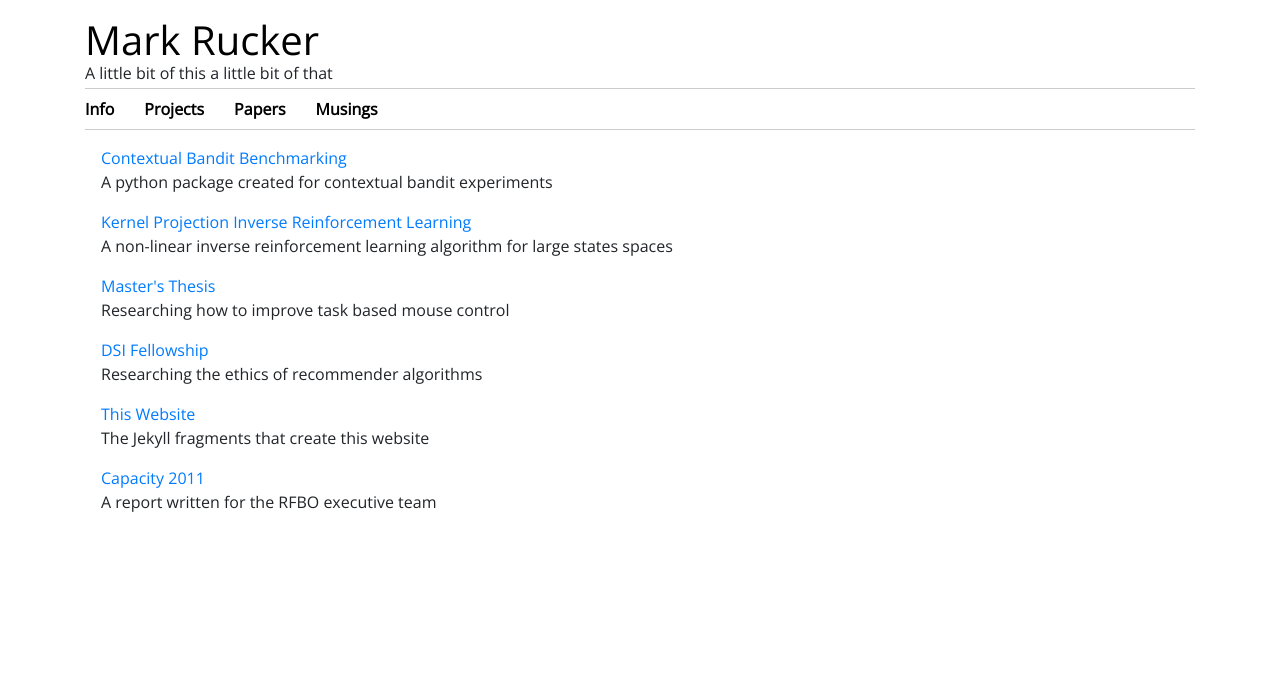
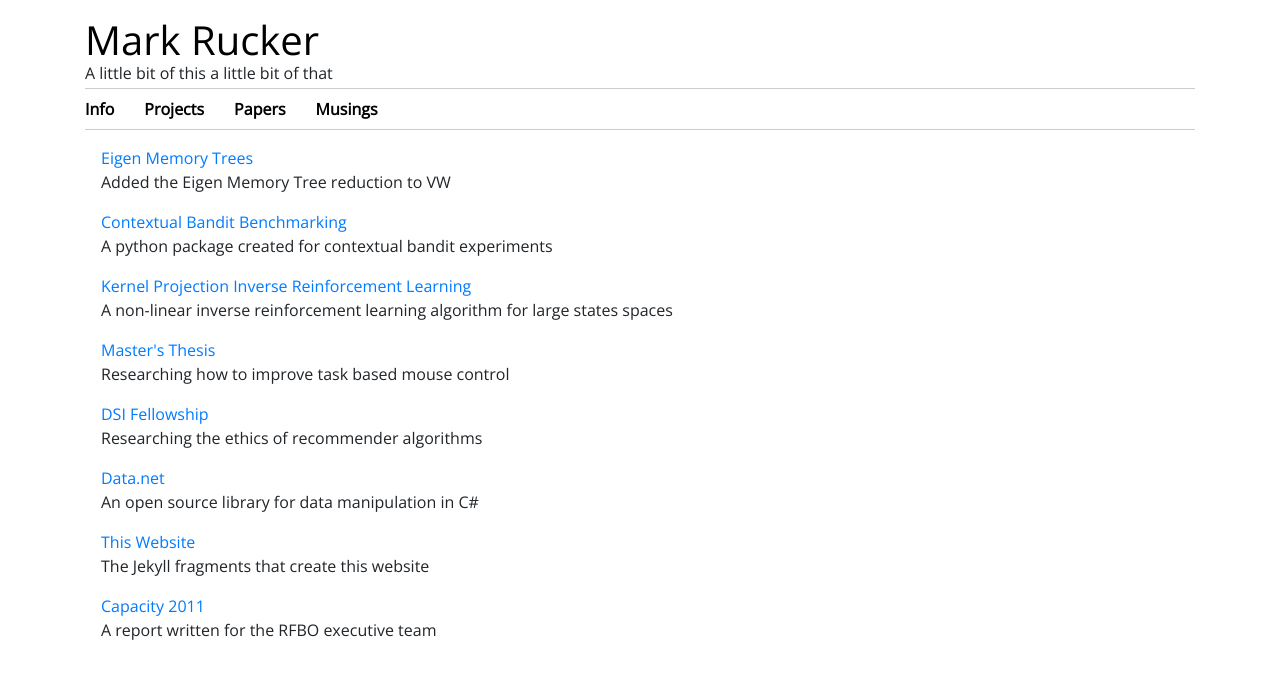
Before and after one commit to mrucker/mrucker.github.io, a Jekyll site: the page built from _areas/projects.html, in a window 1280 px wide. Shown: the top 679 px of the page. Built offline with Jekyll 4.4.1, drawn with Linux system fonts in a browser that asks for light colours; nearby versions of some CDN libraries.

Commit message:
Updated projects

```diff
--- a/_data/projects.yml
+++ b/_data/projects.yml
@@ -1,21 +1,31 @@
+- title      : Eigen Memory Trees
+  url        : https://github.com/vowpalwabbit/vowpalwabbit
+  description: Added the Eigen Memory Tree reduction to VW
+  position   : 8
+
 - title      : Contextual Bandit Benchmarking
   url        : https://github.com/vowpalwabbit/coba
   description: A python package created for contextual bandit experiments
-  position   : 6
+  position   : 7
 
 - title      : Kernel Projection Inverse Reinforcement Learning
   url        : https://github.com/mrucker/kpirl-kla
   description: A non-linear inverse reinforcement learning algorithm for large states spaces
-  position   : 5
+  position   : 6
 
 - title      : Master's Thesis
   url        : https://github.com/mrucker/ms-thesis
   description: Researching how to improve task based mouse control
-  position   : 4
+  position   : 5
 
 - title      : DSI Fellowship
   url        : https://github.com/mrucker/dsi-values
   description: Researching the ethics of recommender algorithms
+  position   : 4
+
+- title      : Data.net
+  url        : https://github.com/mrucker/data.net
+  description: An open source library for data manipulation in C#
   position   : 3
 
 - title      : This Website
```
